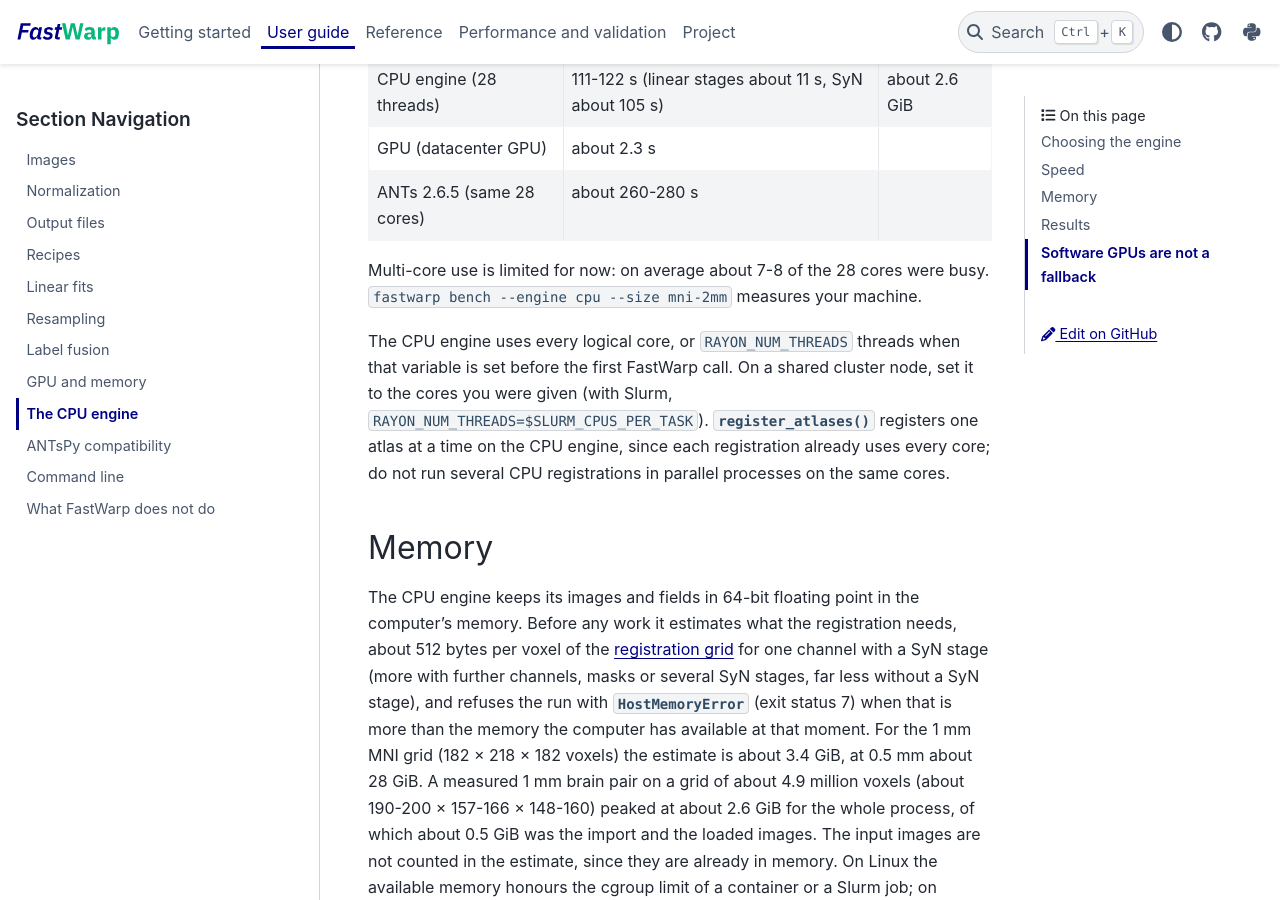
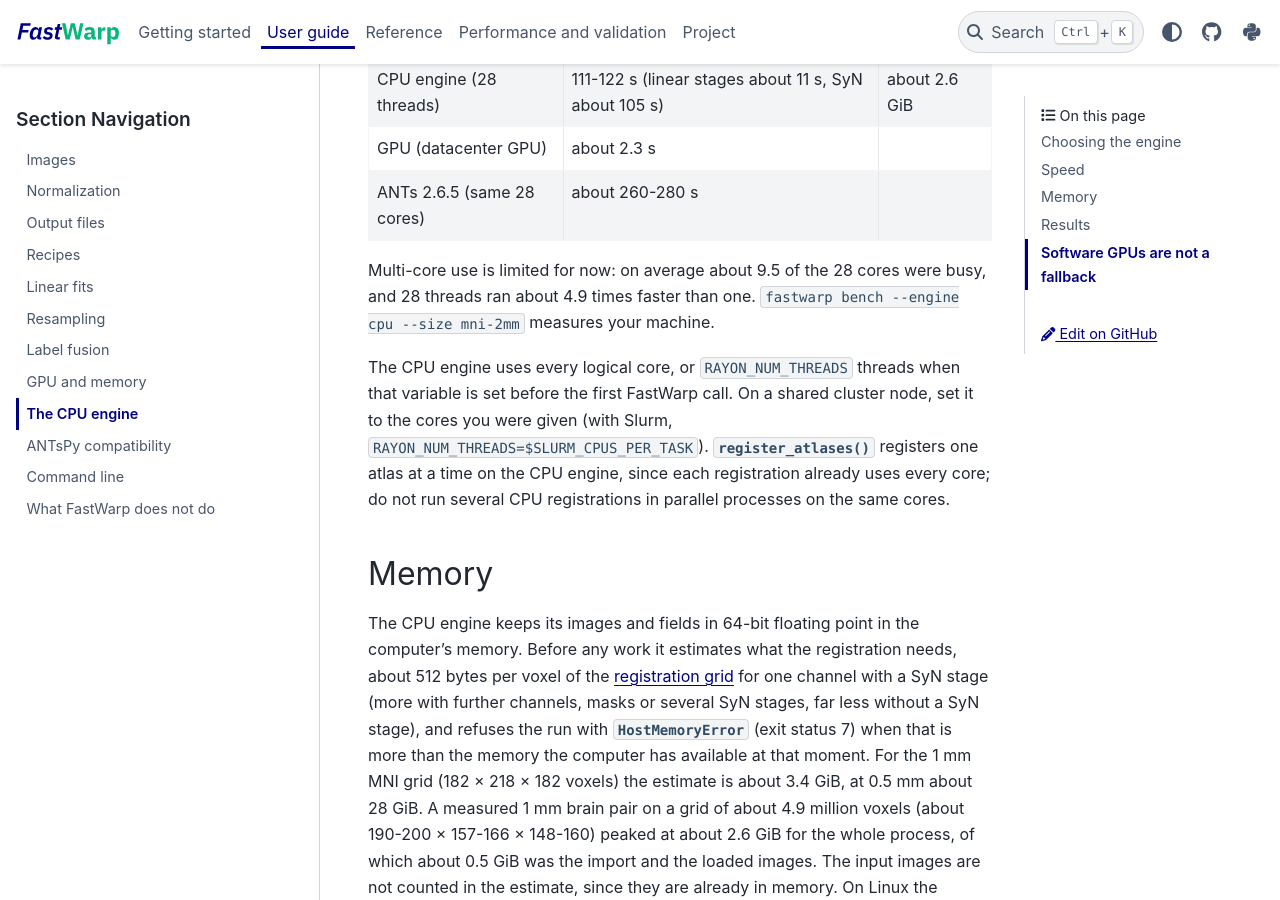
Before and after one commit to WyssCenter/fastwarp, a Sphinx documentation site: the page built from docs/guide/cpu.md, in a window 1280 px wide and 900 px high, scrolled down 1851 px. Built offline with Sphinx 7.4.7 and the PyData theme 0.15.4, drawn with Linux system fonts in a browser that asks for light colours.

Commit message:
docs: correct the busy-core figure of the cpu engine guide

```diff
--- a/docs/guide/cpu.md
+++ b/docs/guide/cpu.md
@@ -57,7 +57,7 @@ On real 1 mm brain images, measured on a 28-core AMD EPYC server (one pair, defa
 | GPU (datacenter GPU) | about 2.3 s | |
 | ANTs 2.6.5 (same 28 cores) | about 260-280 s | |
 
-Multi-core use is limited for now: on average about 7-8 of the 28 cores were busy.
+Multi-core use is limited for now: on average about 9.5 of the 28 cores were busy, and 28 threads ran about 4.9 times faster than one.
 `fastwarp bench --engine cpu --size mni-2mm` measures your machine.
 
 The CPU engine uses every logical core, or `RAYON_NUM_THREADS` threads when that variable is
```
